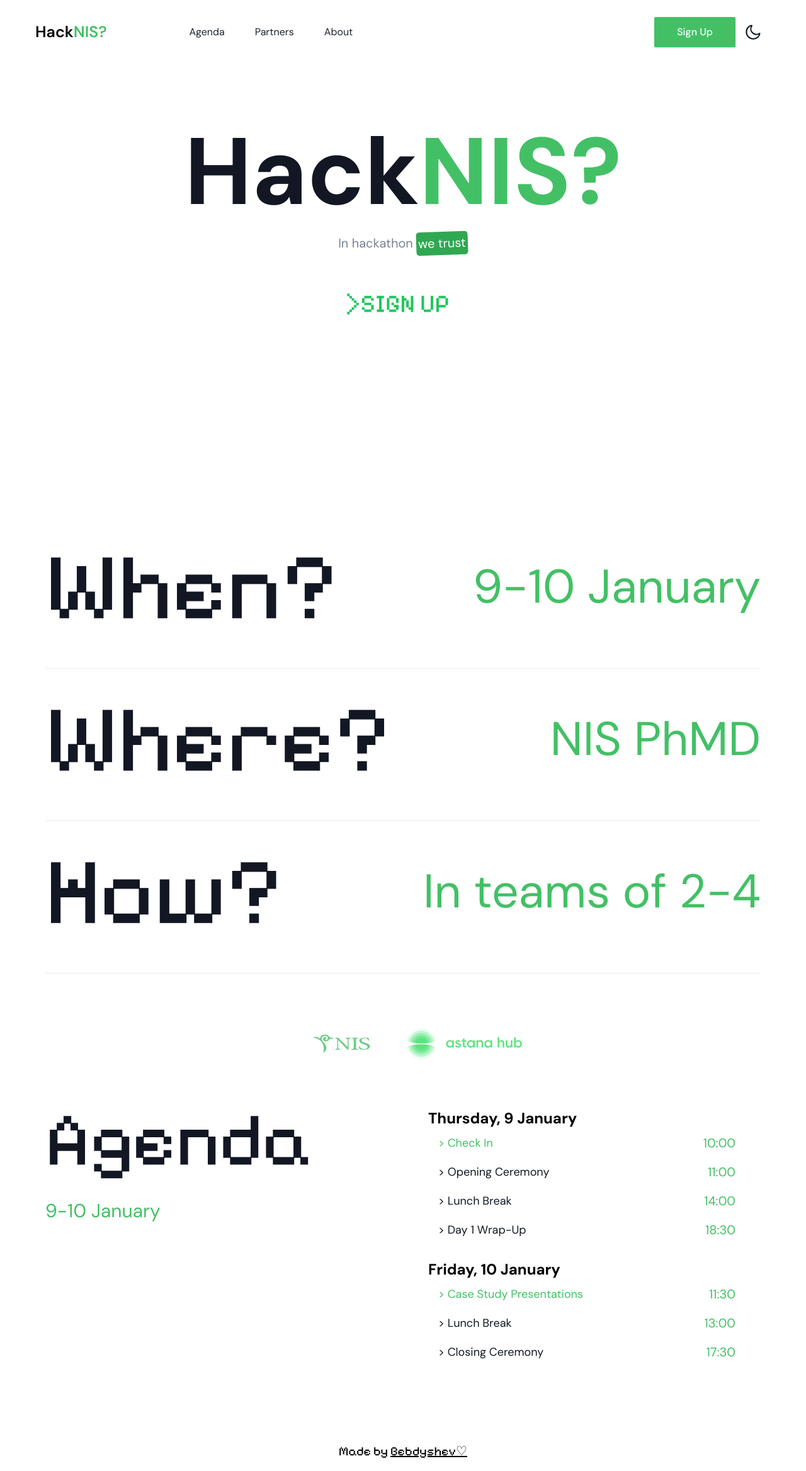
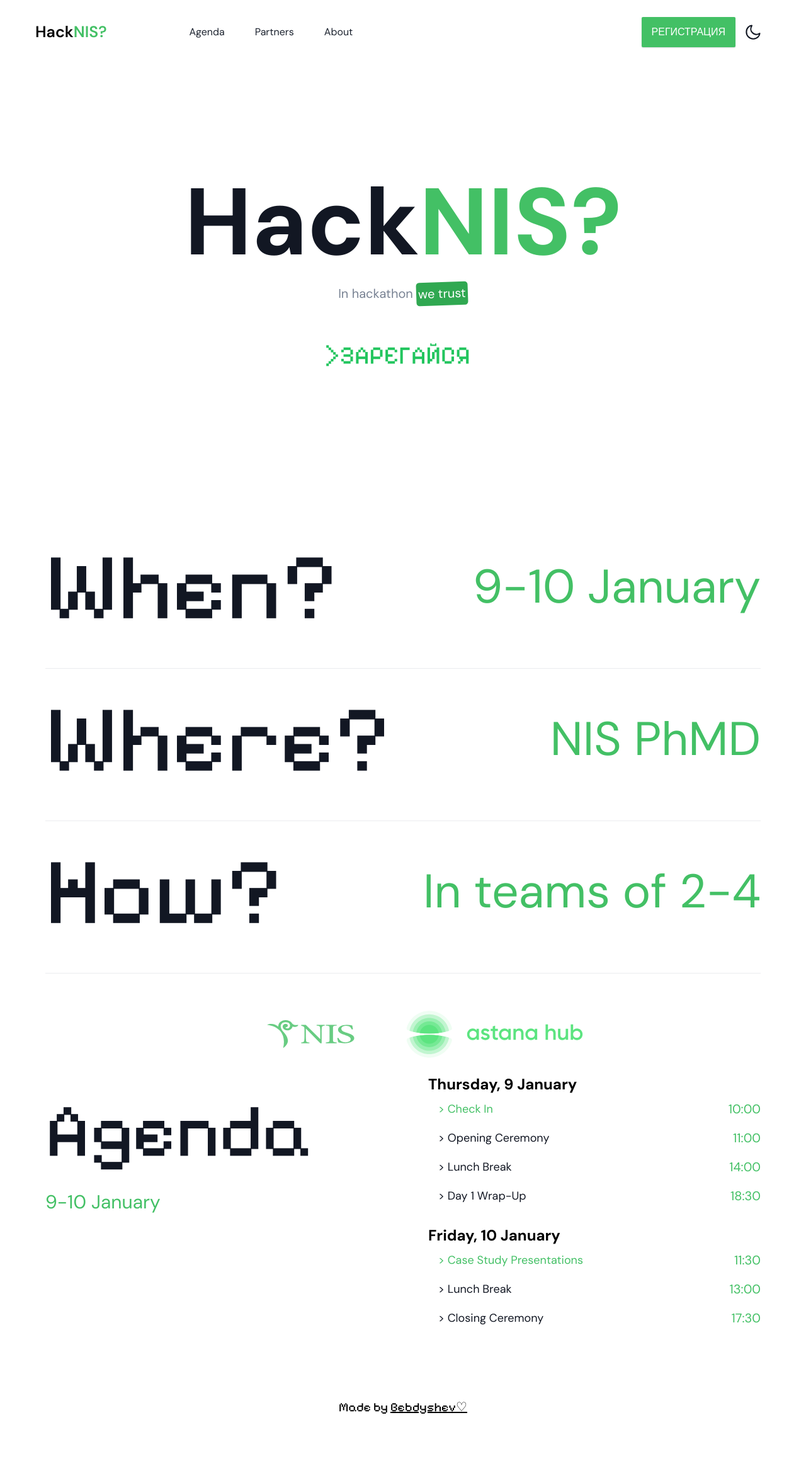
Before and after one commit to Bebdyshev/HackNIS-, a Next.js app: page / in a window 1280 px wide. Shown: the whole page at 63% size. After the commit the page ends 2266 px from the top, so only its background shows below. Built offline with nearby package versions, Linux system fonts and the light colour scheme.

Commit message:
super deploy

```diff
--- a/src/components/About/AboutSectionTwo.tsx
+++ b/src/components/About/AboutSectionTwo.tsx
@@ -5,17 +5,19 @@
   const dayTwoEvents = scheduleData.filter(event => event.day === 2);
 
   const renderEvents = (events) => (
-    <ul className="space-y-4 list-none ">
+    <ul className="space-y-4 list-none">
       {events.map((event) => (
         <li
           key={event.id}
           className="flex justify-between items-center pl-4 relative"
         >
-
-          <span className={`text-lg ${event.isColored ? 'text-[#43C065]' : 'text-black dark:text-white'} text-[20px]`}>
+          <span
+            className={`text-lg ${
+              event.isColored ? 'text-[#43C065]' : 'text-black dark:text-white'
+            } text-[20px]`}
+          >
             {'> '}{event.name}
           </span>
-
           <span className="text-[#43C065] text-[20px]">{event.time}</span>
         </li>
       ))}
@@ -25,10 +27,11 @@
   return (
     <section id="agenda" className="pt-5">
       <div className="container">
-        <div className="flex">
-          <div className="px-4 w-full">
-            <div className="mb-12 w-full lg:mb-0 flex" data-wow-delay=".15s">
-              <div className="pb-4 w-1/2 ">
+        <div className="flex flex-col lg:flex-row">
+          {/* Left Column */}
+          <div className="px-4 w-full lg:w-1/2">
+            <div className="pb-6 w-full lg:mb-0" data-wow-delay=".15s">
+              <div className="pb-4">
                 <p className="code text-black dark:text-white text-[40px] md:text-[70px] lg:text-[120px]">
                   Agenda
                 </p>
@@ -36,9 +39,11 @@
                   9-10 January
                 </p>
               </div>
+            </div>
+          </div>
 
-              {/* Schedule Content */}
-              <div className="pb-4 w-1/2 p-10 space-y-8">
+          {/* Right Column */}
+          <div className="px-4 w-full lg:w-1/2 lg:pl-10 space-y-8">
             {/* Day 1 */}
             <div>
               <p className="text-2xl font-bold mb-2">Thursday, 9 January</p>
@@ -53,8 +58,6 @@
           </div>
         </div>
       </div>
-        </div>
-      </div>
     </section>
   );
 };
--- a/src/components/Brands/index.tsx
+++ b/src/components/Brands/index.tsx
@@ -4,7 +4,7 @@
 
 const Brands = () => {
   return (
-    <section className="pt-8">
+    <section className="md:pt-8 pb-4">
       <div className="container">
         <div className="flex flex-wrap">
           <div className="w-full">
@@ -26,7 +26,7 @@
   const { href, image, imageLight, name } = brand;
 
   return (
-    <div className="flex items-center w-full sm:w-1/2 md:w-1/3 lg:w-1/4 xl:w-1/6 justify-center my-[2px] px-[5px] mt-10">
+    <div className="flex items-center w-full sm:w-1/2 md:w-1/3 lg:w-1/3 xl:w-1/4 sm:h-1/2 md:h-[80px] lg:h-1/3 xl:h-[50px] justify-center my-[2px] px-[5px] md:mt-10">
       <a
         href={href}
         target="_blank"
--- a/src/components/Header/index.tsx
+++ b/src/components/Header/index.tsx
@@ -153,10 +153,10 @@
               </div>
               <div className="flex items-center justify-end pr-16 lg:pr-0">
                 <Link
-                  href="https://www.youtube.com/watch?v=dQw4w9WgXcQ&ab_channel=RickAstley"
-                  className="ease-in-up shadow-btn hover:shadow-btn-hover hidden rounded-sm bg-[#43C065] px-8 py-3 text-base font-medium text-white transition duration-300 hover:bg-opacity-90 md:block md:px-9 lg:px-6 xl:px-9"
+                  href="https://docs.google.com/forms/d/e/1FAIpQLSfQM3VXCw3EO5DLD1vhL5q5VgBscEJzcnumoLXQHQw7HoKprw/viewform?usp=sf_link"
+                  className="ease-in-up shadow-btn hover:shadow-btn-hover hidden rounded-sm bg-[#43C065] px-2 py-3 text-base font-medium text-white transition duration-300 hover:bg-opacity-90 md:block md:px-2 lg:px-3 xl:px-4"
                 >
-                  Sign Up
+                  РЕГИСТРАЦИЯ
                 </Link>
                 <div>
                   <ThemeToggler />
--- a/src/components/Hero/index.tsx
+++ b/src/components/Hero/index.tsx
@@ -19,13 +19,13 @@
     <>
       <section
         id="home"
-        className="relative z-10 overflow-hidden pt-[120px] pb-[130px] md:pt-[150px] xl:pt-[180px] 2xl:pt-[210px] md:h-screen"
+        className="relative z-10 overflow-hidden pt-[120px] md:pt-[150px] xl:pt-[180px] 2xl:pt-[210px] md:h-screen"
       >
         <div className="container">
           <div className="-mx-4 flex flex-wrap">
             <div className="w-full px-4">
-              <div className="mx-auto max-w-[800px] text-center">
-                <h1 className="text-[50px] font-bold leading-tight text-black dark:text-white sm:text-[70px] sm:leading-tight md:text-[150px] md:leading-tight">
+              <div className="mx-auto max-w-[800px] text-center sm:mt-[150px] md:mt-[80px]">
+                <h1 className="text-[80px] mt-[150px] font-bold leading-tight text-black dark:text-white sm:text-[100px] sm:leading-tight md:text-[150px] md:leading-tight md:mt-[10px]">
                   Hack
                   <span className="text-[#43C065]">NIS?</span>
                 </h1>
@@ -35,12 +35,12 @@
                     we trust
                   </span>
                 </p>
-                <div className="flex flex-col items-center justify-center space-y-4 sm:flex-row sm:space-x-4 sm:space-y-0">
+                <div className="flex flex-col items-center justify-center space-y-4 sm:flex-row sm:space-x-4 sm:space-y-0 mt-[200px] pb-[150px] sm:pb-[180px] md:mt-[50px]">
                   <Link
-                    href="https://www.youtube.com/watch?v=dQw4w9WgXcQ&ab_channel=RickAstley"
+                    href="https://docs.google.com/forms/d/e/1FAIpQLSfQM3VXCw3EO5DLD1vhL5q5VgBscEJzcnumoLXQHQw7HoKprw/viewform?usp=sf_link"
                     className="rounded-sm text-green-500 code text-[40px] pointer flex"
                   >
-                    {'>'}SIGN UP<span className={color}>{dots}</span>
+                    {'>'}ЗАРЕГАЙСЯ<span className={color}>{dots}</span>
                   </Link>
                 </div>
               </div>
```
Lines whose indentation alone changed are shown as unchanged.
